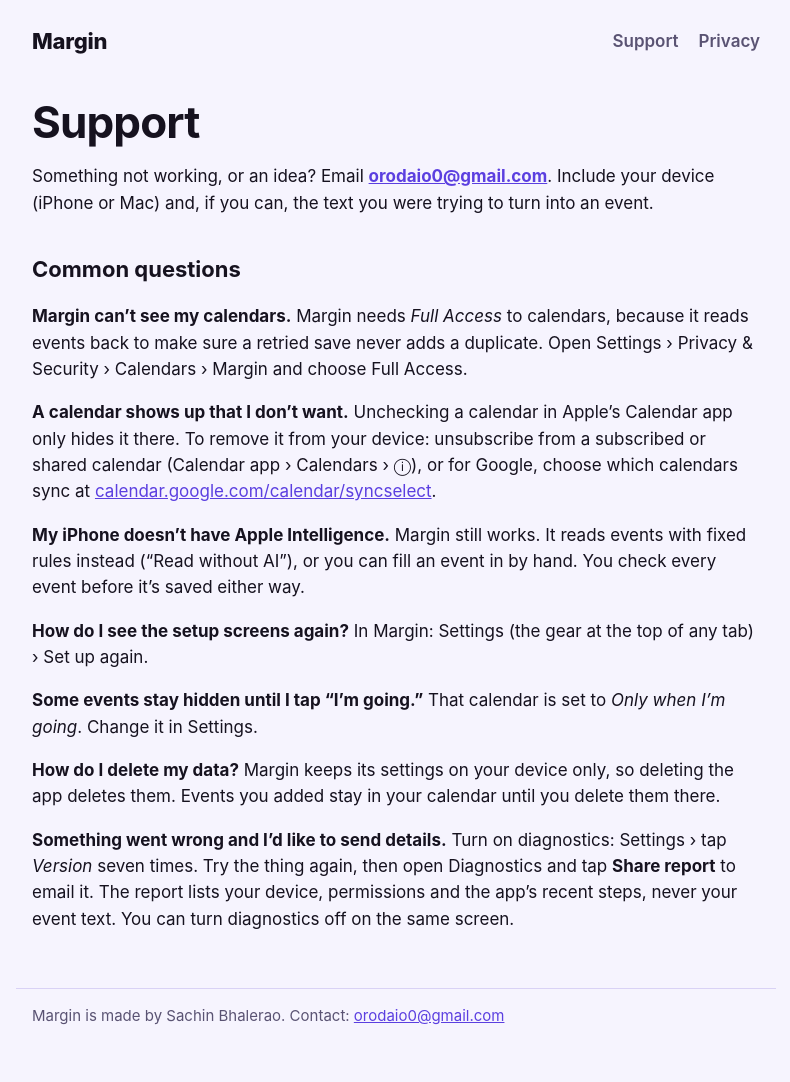
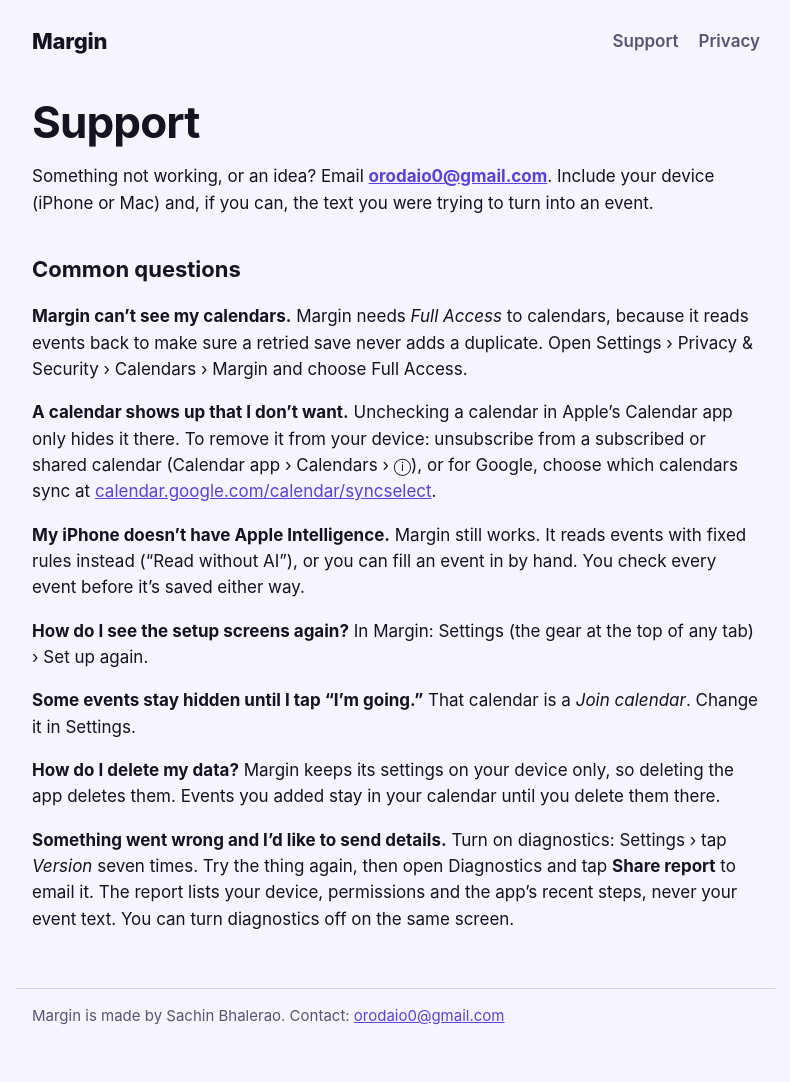
Before and after one commit to sbhaleraoopen/margin, a Jekyll site: the page built from support.md, in a window 1280 px wide. Shown: the whole page, without its empty margins (244-1034 px from the left). Built offline with Jekyll 4.4.1, drawn with Linux system fonts in a browser that asks for light colours.

Commit message:
Support: Only when I'm going is now Join calendars
Co-Authored-By: Claude Opus 5.5 <noreply@anthropic.com>

```diff
--- a/support.md
+++ b/support.md
@@ -21,7 +21,7 @@ Margin still works. It reads events with fixed rules instead ("Read without AI")
 In Margin: Settings (the gear at the top of any tab) › Set up again.
 
 **Some events stay hidden until I tap "I'm going."**
-That calendar is set to *Only when I'm going*. Change it in Settings.
+That calendar is a *Join calendar*. Change it in Settings.
 
 **How do I delete my data?**
 Margin keeps its settings on your device only, so deleting the app deletes them. Events you added stay in your calendar until you delete them there.
```
